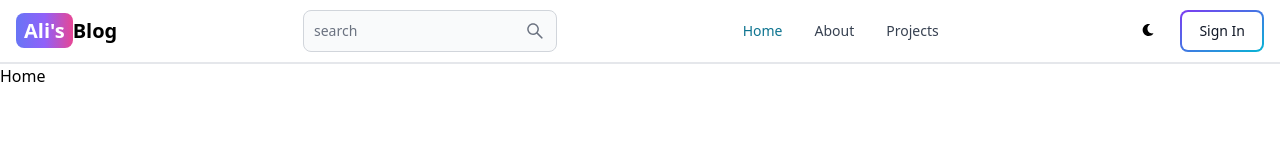
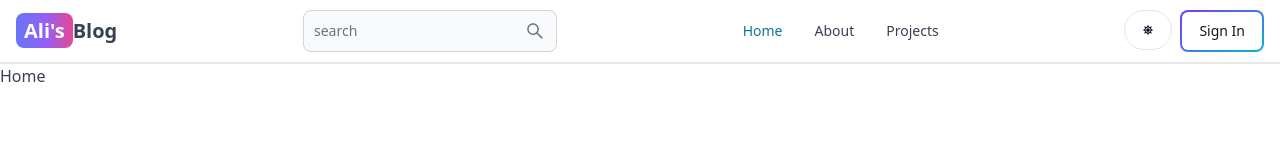
Before and after one commit to AliSAlSaghir/mern-blogs-app, a React (Vite) app in the folder frontend/: page / in a window 1280 px wide. Shown: the top 160 px of the page. Built offline with nearby package versions, Linux system fonts and the light colour scheme; no server answers.

Commit message:
complete dark functionality

```diff
--- a/frontend/src/components/Header.jsx
+++ b/frontend/src/components/Header.jsx
@@ -2,12 +2,15 @@
 import React from "react";
 import { Link, useLocation } from "react-router-dom";
 import { AiOutlineSearch } from "react-icons/ai";
-import { FaMoon } from "react-icons/fa";
-import { useSelector } from "react-redux";
+import { FaMoon, FaSun } from "react-icons/fa";
+import { useDispatch, useSelector } from "react-redux";
+import { toggleTheme } from "../redux/features/theme/themeSlice";
 
 const Header = () => {
   const path = useLocation().pathname;
   const { userInfo } = useSelector(state => state.auth);
+  const { theme } = useSelector(state => state.theme);
+  const dispatch = useDispatch();
   return (
     <Navbar className="border-b-2">
       <Link
@@ -31,8 +34,13 @@
         <AiOutlineSearch />
       </Button>
       <div className="flex gap-2 md:order-2">
-        <Button className="hidden w-12 h-10 sm:inline" color="grey" pill>
-          <FaMoon />
+        <Button
+          className="hidden w-12 h-10 sm:inline"
+          color="gray"
+          pill
+          onClick={() => dispatch(toggleTheme())}
+        >
+          {theme === "light" ? <FaSun /> : <FaMoon />}
         </Button>
         {userInfo ? (
           <Dropdown
--- /dev/null
+++ b/frontend/src/components/ThemeProvider.jsx
@@ -0,0 +1,12 @@
+import { useSelector } from "react-redux";
+
+export default function ThemeProvider({ children }) {
+  const { theme } = useSelector(state => state.theme);
+  return (
+    <div className={theme}>
+      <div className="bg-white text-gray-700 dark:text-gray-200 dark:bg-[rgb(16,23,42)] min-h-screen">
+        {children}
+      </div>
+    </div>
+  );
+}
--- a/frontend/src/main.jsx
+++ b/frontend/src/main.jsx
@@ -3,12 +3,15 @@
 import App from "./App.jsx";
 import "./index.css";
 import { Provider } from "react-redux";
+import ThemeProvider from "./components/ThemeProvider";
 import store from "./redux/store.js";
 
 createRoot(document.getElementById("root")).render(
   <StrictMode>
     <Provider store={store}>
-      <App />
+      <ThemeProvider>
+        <App />
+      </ThemeProvider>
     </Provider>
   </StrictMode>
 );
--- /dev/null
+++ b/frontend/src/redux/features/theme/themeSlice.js
@@ -0,0 +1,21 @@
+import { createSlice } from "@reduxjs/toolkit";
+
+const initialState = {
+  theme: localStorage.getItem("theme")
+    ? localStorage.getItem("theme")
+    : "light",
+};
+
+const themeSlice = createSlice({
+  name: "theme",
+  initialState,
+  reducers: {
+    toggleTheme: state => {
+      state.theme = state.theme === "light" ? "dark" : "light";
+      localStorage.setItem("theme", state.theme);
+    },
+  },
+});
+
+export const { toggleTheme } = themeSlice.actions;
+export default themeSlice.reducer;
--- a/frontend/src/redux/store.js
+++ b/frontend/src/redux/store.js
@@ -2,11 +2,13 @@
 import { setupListeners } from "@reduxjs/toolkit/query/react";
 import apiSlice from "./api/apiSlice";
 import authReducer from "./features/auth/authSlice";
+import themeReducer from "./features/theme/themeSlice";
 
 const store = configureStore({
   reducer: {
     [apiSlice.reducerPath]: apiSlice.reducer,
     auth: authReducer,
+    theme: themeReducer,
   },
   middleware: getDefaultMiddleware =>
     getDefaultMiddleware().concat(apiSlice.middleware),
```
